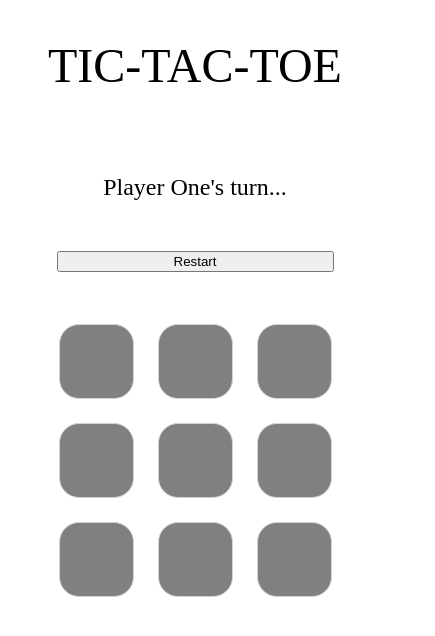
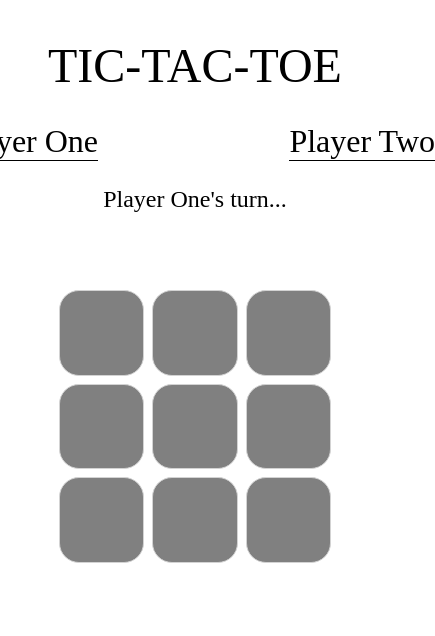
Before and after one commit to DevScissors/TOP-Tic-Tac-Toe, a plain HTML site: page index.html in a window 390 px wide. Both pictures are taken after a click on the button "Start Game". Shown: the whole page, 435 px wide, since content can reach past the window. Drawn offline with Linux system fonts and the light colour scheme.

Commit message:
Finished with Tic-Tac-Toe, its a bit boring but logically everything works and is mobile responsive

```diff
--- a/index.html
+++ b/index.html
@@ -35,16 +35,15 @@
       <div class="main-game-wrapper">
         <div class="player-names">
           <div class="player-one-wrapper">
-            <div id="playerOne" class="player-one"></div>
+            <div id="playerOne" class="player-one">Player One</div>
           </div>
           <div class="player-two-wrapper">
-            <div id="playerTwo" class="player-two"></div>
+            <div id="playerTwo" class="player-two">Player Two</div>
           </div>
         </div>
         <div class="players-turn"></div>
-        <button class="restart-btn">Restart</button>
+        <button class="restart-btn">Restart Game</button>
         <div class="board"></div>
-        <div class="results"></div>
       </div>
     </div>
   </body>
--- a/scripts/script.js
+++ b/scripts/script.js
@@ -2,7 +2,7 @@
 // CELL FACTORY
 // ============================================
 function Cell() {
-  let value = " ";
+  let value = "";
 
   const setValue = (player) => {
     value = player;
@@ -10,7 +10,7 @@ function Cell() {
 
   const getValue = () => value;
 
-  const resetValue = () => value === " ";
+  const resetValue = () => (value = "");
 
   return {
     setValue,
@@ -83,7 +83,7 @@ function GameBoard() {
   const getBoard = () => board;
 
   const placeMarker = (row, column, player) => {
-    if (board[row][column].getValue() !== " ") {
+    if (board[row][column].getValue() !== "") {
       alert("Square has already been selected");
       return false;
     }
@@ -92,7 +92,7 @@ function GameBoard() {
   };
 
   const isBoardFull = () =>
-    board.every((row) => row.every((cell) => cell.getValue() !== " "));
+    board.every((row) => row.every((cell) => cell.getValue() !== ""));
 
   const printBoard = () => {
     const boardWithCellValues = board.map((row) =>
@@ -213,6 +213,7 @@ function GameController() {
   const resetRound = () => {
     board.resetBoard();
     activePlayer = playerNamesArr[0];
+    gameOver = false;
   };
 
   return {
@@ -249,22 +250,37 @@ function ScreenController() {
 
   const startGame = () => {
     startGameWrapper.style.display = "none";
+    restartBtn.style.display = "none";
     mainGameWrapper.style.display = "flex";
     gameBoardDiv.style.display = "grid";
     playersTurnDiv.style.display = "block";
 
     game.playerNames(playerOneInput.value, playerTwoInput.value);
-    playerOneDiv.innerText = playerOneInput.value;
-    playerTwoDiv.innerText = playerTwoInput.value;
+    if (playerOneInput.value === "") {
+      playerOneDiv.innerText = "Player One";
+    } else {
+      playerOneDiv.innerText = playerOneInput.value;
+    }
+
+    if (playerTwoInput.value === "") {
+      playerTwoDiv.innerText = "Player Two";
+    } else {
+      playerTwoDiv.innerText = playerTwoInput.value;
+    }
+
     updateBoard();
 
     return game;
   };
 
   const restartGame = () => {
+    mainGameWrapper.style.display = "none";
     startGameWrapper.style.display = "flex";
-    // mainGameWrapper.style.display = "none";
     game.resetRound();
+    playerOneInput.value = "";
+    playerTwoInput.value = "";
+    playerOneDiv.innerText = "Player One";
+    playerTwoDiv.innerText = "Player Two";
     updateBoard();
 
     return game;
@@ -281,9 +297,10 @@ function ScreenController() {
 
     if (!game.findWinningLine() && !game.tieGame()) {
       playersTurnDiv.textContent = `${activePlayer.name}'s turn...`;
+    } else {
+      gameBoardDiv.style.marginTop = "-9px";
+      restartBtn.style.display = "block";
     }
-
-    restartBtn.style.display = "block";
 
     board.forEach((row, index) => {
       let boardRow = index;
@@ -291,6 +308,7 @@ function ScreenController() {
         let boardCol = index;
         let boardCell = `(${boardRow}, ${boardCol})`;
         const square = document.createElement("button");
+        square.type = "button";
         square.setAttribute("data-row", boardRow);
         square.setAttribute("data-column", boardCol);
         square.classList.add("cell");
--- a/styles/style.css
+++ b/styles/style.css
@@ -46,17 +46,23 @@ input {
 
 .restart-btn {
   display: none;
+  width: 200px;
+  align-self: center;
+  font-size: 24px;
 }
 
 .main-game-wrapper {
   display: none;
   flex-direction: column;
-  gap: 50px;
+  gap: 25px;
+  align-items: center;
 }
 
 .player-names {
   display: flex;
   justify-content: space-between;
+  min-width: 480px;
+  width: stretch;
 }
 
 .players-turn {
@@ -73,7 +79,7 @@ input {
 
 .player-one,
 .player-two {
-  font-size: 24px;
+  font-size: 2em;
   border-top: none;
   border-left: none;
   border-right: none;
@@ -89,11 +95,12 @@ input {
   display: grid;
   grid-template-columns: repeat(3, 1fr);
   grid-template-rows: repeat(3, 1fr);
-  gap: 1.5em;
+  gap: 0.5em;
   padding: 2px;
   background-color: white;
   height: 70vmin;
   width: 70vmin;
+  margin-top: 50px;
 }
 
 .cell {
```
